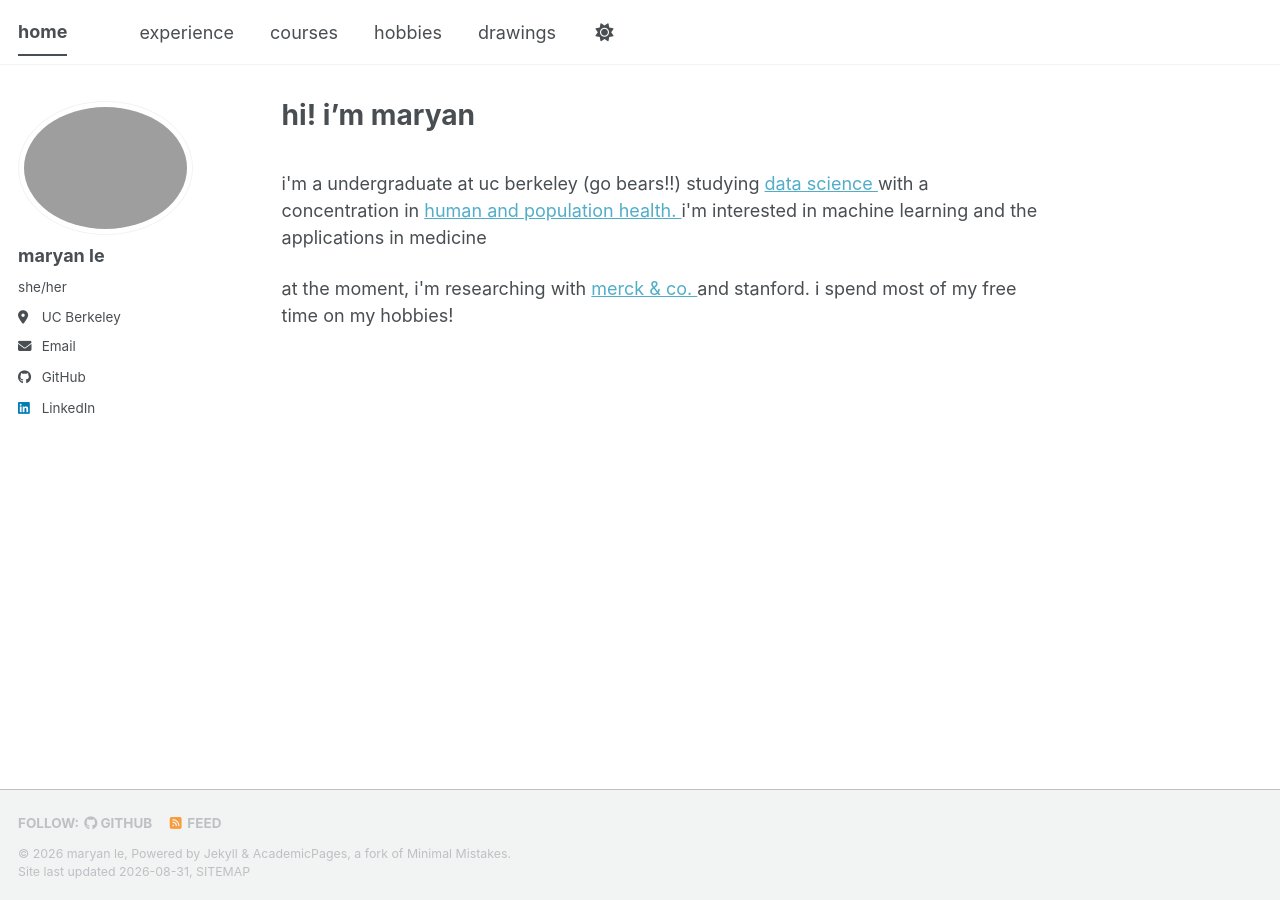
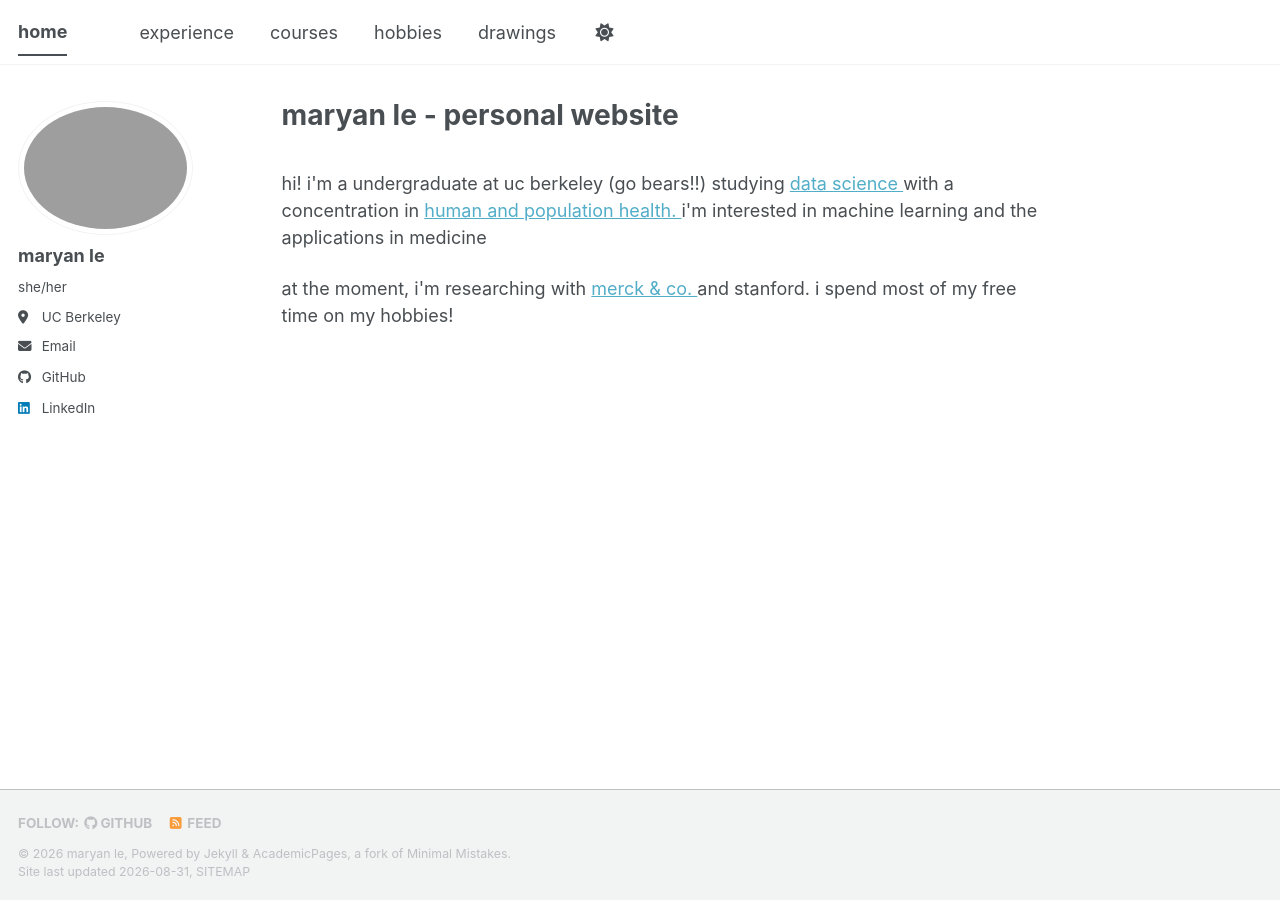
Before and after one commit to lemaryan/lemaryan.github.io, a Jekyll site: the page built from _pages/about.html, in a window 1280 px wide. Built offline with Jekyll 4.4.1, drawn with Linux system fonts in a browser that asks for light colours; a style sheet for code colours, icons or effects is not loaded.

Commit message:
Update about.html

```diff
--- a/_pages/about.html
+++ b/_pages/about.html
@@ -1,6 +1,6 @@
 ---
 permalink: /
-title: "hi! i'm maryan"
+title: "maryan le - personal website"
 author_profile: true
 redirect_from:
   - /about/
```
Also changed, not shown: other parts of _pages/about.html (+1 -1 lines).
